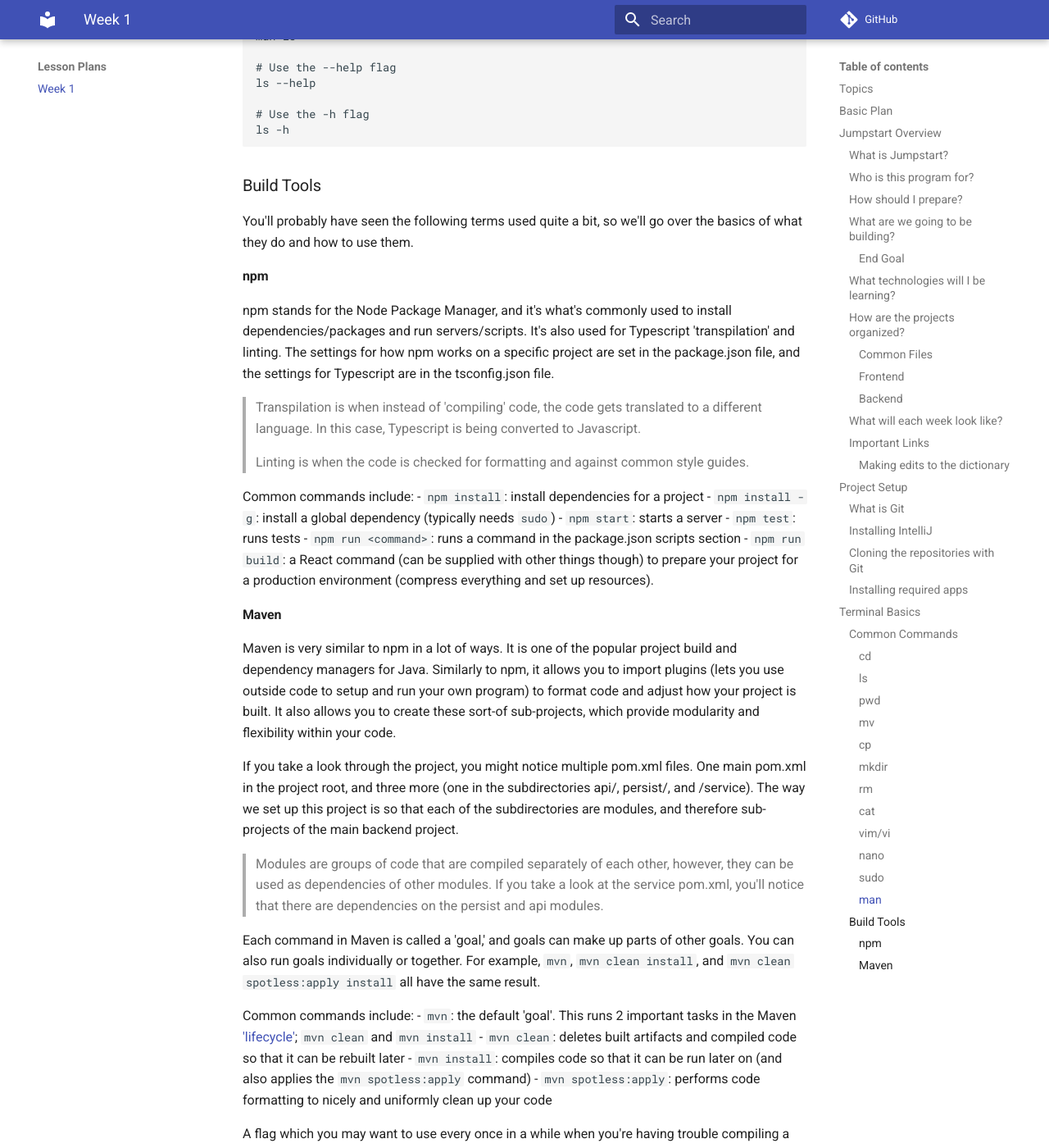
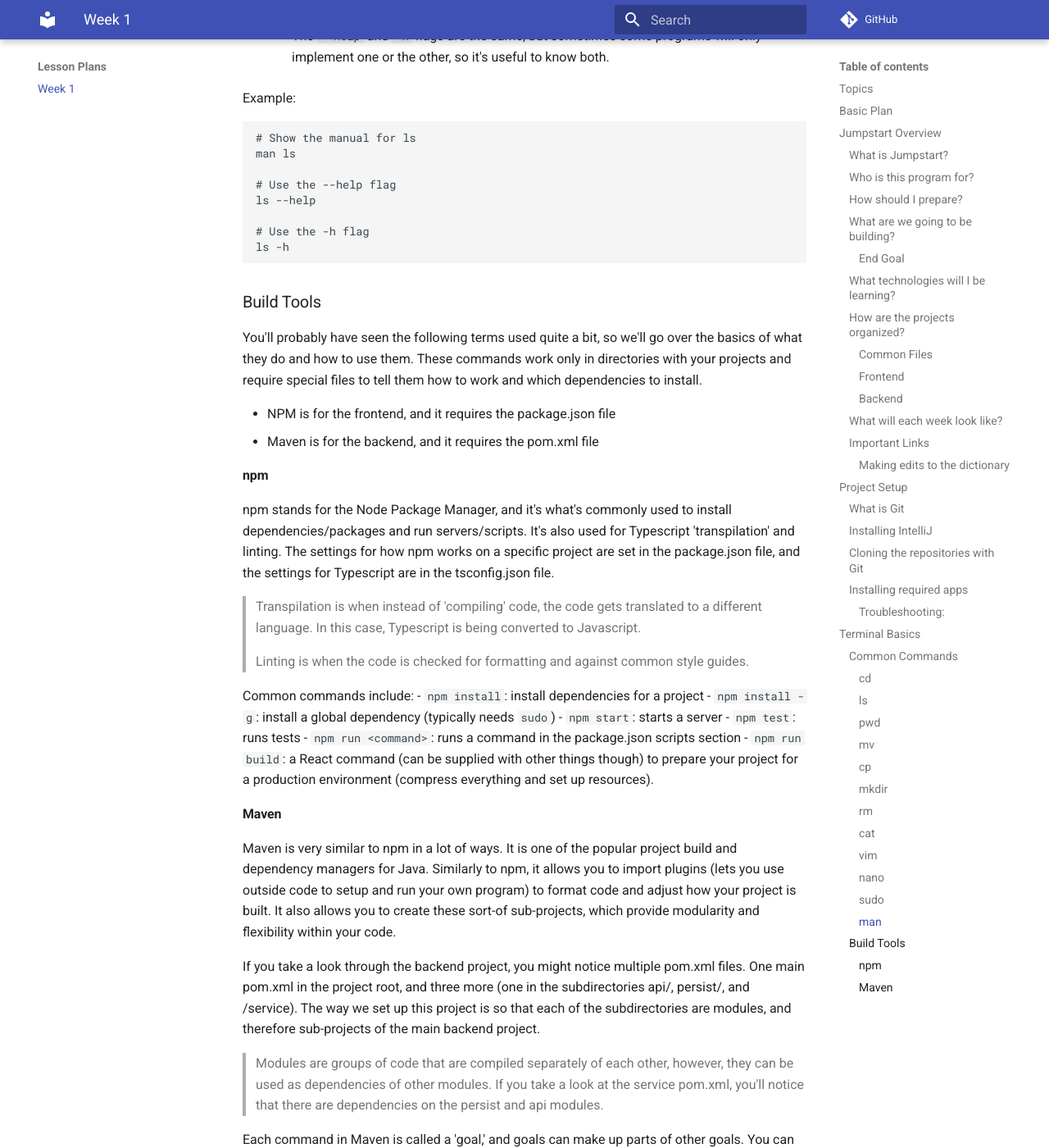
Before and after one commit to Code-4-Community/learning-resources, an MkDocs documentation site: the page built from docs/lesson-plans/week-1.md, in a window 1280 px wide and 1400 px high, scrolled down 16282 px. Shown: the whole window at 82% size. Built offline with MkDocs 1.6.1 and Material for MkDocs 9.7.7, drawn with Linux system fonts in a browser that asks for light colours; comment, search, counter and statistics services are not loaded; some of the changed text lies outside the part shown.

Commit message:
Liam comments round 2

````diff
--- a/docs/lesson-plans/week-1.md
+++ b/docs/lesson-plans/week-1.md
@@ -31,6 +31,7 @@
     2. Installing IntelliJ
     3. Cloning the repositories with Git
     4. Installing required apps
+        1. Troubleshooting
 3. Terminal Basics
     1. Common Commands
         1. cd and filepaths
@@ -297,8 +298,8 @@
 
 ### Installing IntelliJ
 
-The way that you'll be interacting with a lot of the code for this project will be through IntelliJ.
-Go to the [install link](https://www.jetbrains.com/idea/download/) and download the
+We recommend using IntelliJ as a code editor for all the code you work with over the semester.
+Go to this [install link](https://www.jetbrains.com/idea/download/) and download the
 'Ultimate' edition. Since you're a student, you aren't limited to the 30-day trial that would otherwise
 be applied.
 
@@ -355,7 +356,10 @@
 icon in the upper right to view the formatted markdown. You can also try viewing it side-by-side as
 plaintext and formatted markdown if you're interested to see what it looks like.
 
-Troubleshooting:
+Follow the instructions in the README.md file to set up all of the programs you'll need throughout
+the semester.
+
+#### Troubleshooting:
 
 - For the frontend, don't forget to install your dependencies before starting the project, or you'll
 get errors.
@@ -412,16 +416,16 @@
 
 Examples:
 ```
-# Go to your desktop
+# Go to the directory named desktop
 cd Desktop
 
-# Go to back to your home directory (the one where all your stuff is)
+# Go to back up a directory
 cd ..
 
 # Go up multiple directories
 cd ../../../
 
-# Go back to your home directory
+# Go back to your home directory (the one where all your stuff is, where your terminal starts)
 cd ~/
 
 # Go to the root directory (the parent directory of all parent directories)
@@ -561,9 +565,9 @@
 cat test.txt
 ```
 
-#### vim/vi
+#### vim
 
-`vim` (sometimes also `vi`) is a text editor that usually comes preinstalled on most terminals. It allows you
+`vim` is a text editor that usually comes preinstalled on most terminals. It allows you
 to open files, edit them using quick key binds, and write/close the files. It's notorious
 for having a really steep learning curve, so people tend to avoid it, but it can be a
 powerful tool if you do end up spending time trying to learn it.
@@ -589,9 +593,11 @@
 - To edit a file, type 'i' to go into 'insert' mode.
 - To get back into normal mode, type <esc>
 - To save a file, type ":w" in normal mode
-- (again) To exit, type ":q!" in normal mode
-- The "q!" means quit without saving, so you can also do ":wq" to write and then quit
+- (again) To exit, type ":q" in normal mode
 - Try out the `vimtutor` command if you want to learn how to actually use vim.
+
+>Note: there's another editor called `vi`. It's the predecessor to `vim`, and a lot of the time now,
+>running `vi` is set to open up `vim` instead.
 
 #### nano
 
@@ -665,7 +671,11 @@
 ### Build Tools
 
 You'll probably have seen the following terms used quite a bit, so we'll go over the basics of
-what they do and how to use them.
+what they do and how to use them. These commands work only in directories with your projects
+and require special files to tell them how to work and which dependencies to install.
+
+- NPM is for the frontend, and it requires the package.json file
+- Maven is for the backend, and it requires the pom.xml file
 
 #### npm
 
@@ -696,7 +706,7 @@
 your project is built. It also allows you to create these sort-of sub-projects, which
 provide modularity and flexibility within your code.
 
-If you take a look through the project, you might notice multiple pom.xml files.
+If you take a look through the backend project, you might notice multiple pom.xml files.
 One main pom.xml in the project root, and three more (one in the subdirectories api/, persist/,
 and /service). The way we set up this project is so that each of the subdirectories are
 modules, and therefore sub-projects of the main backend project.
````
Also changed, not shown: other parts of docs/lesson-plans/week-1.md (+3 -3 lines).
